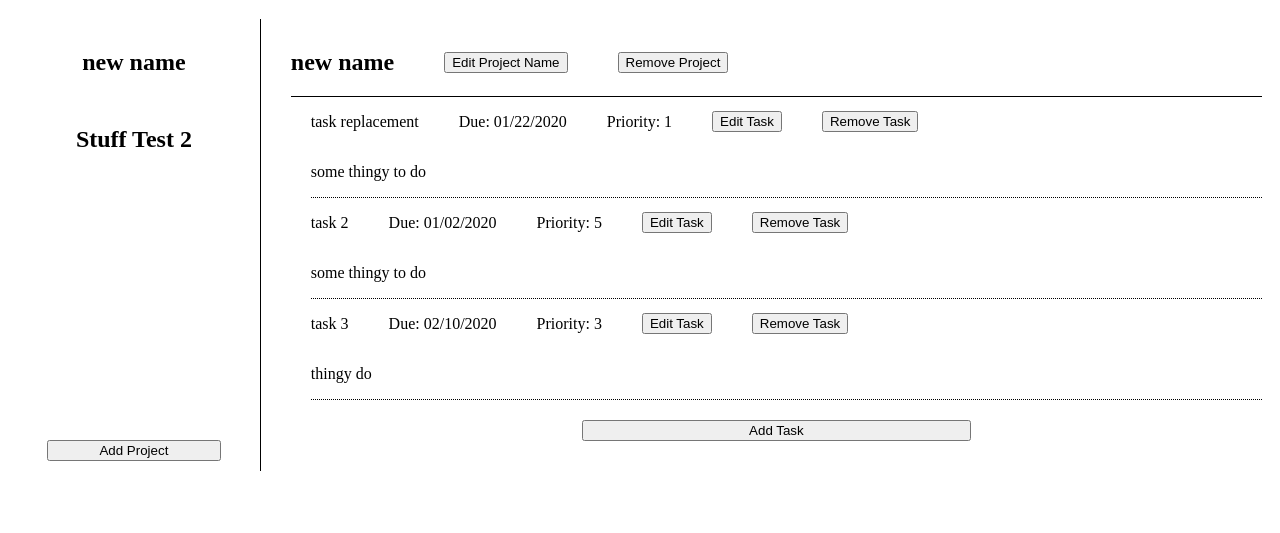
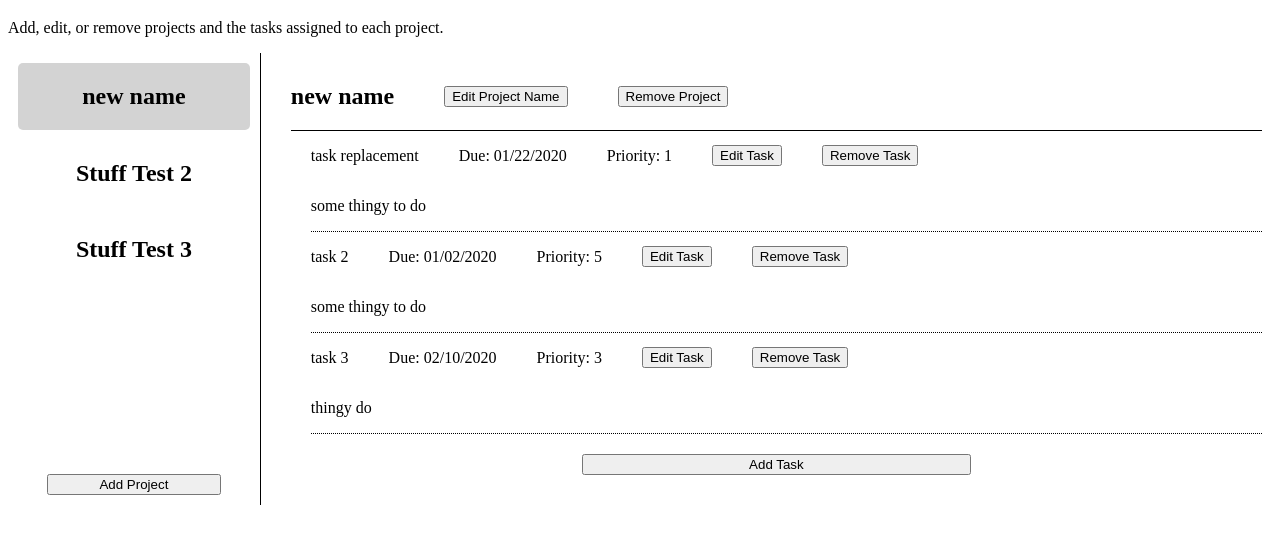
Before and after one commit to reisntea/odin-todo-list, a website built with webpack: page src/page.html in a window 1280 px wide. Shown: the part 61-594 px from the top of the page. Built offline with nearby package versions, Linux system fonts and the light colour scheme.

Commit message:
Can now click on the projects to see their tasks
Also updates the sidebar to highlight which project's tasks are being
displayed.

```diff
--- a/src/index.js
+++ b/src/index.js
@@ -157,6 +157,7 @@ function ScreenController () {
     allProjects.addTaskToProject(0, "task 2", "some thingy to do", "01/02/2020", 5);
     allProjects.addTaskToProject(0, "task 3", "thingy do", "02/10/2020", 3);
     allProjects.addTaskToProject(1, "tasky", "thingy to do", "01/23/2020", 4);
+    allProjects.addTaskToProject(1, "tasky 2", "to do", "02/23/2020", 2);
     allProjects.printTask(1, 0);
 
     allProjects.printAll();
@@ -166,11 +167,9 @@ function ScreenController () {
     allProjects.addTaskToProject(2, "taskksskks", "some thingy to do", "01/02/2020", 5);
     allProjects.printAll();
     allProjects.removeProject(2);
+    allProjects.addProject("Stuff Test 3");
     allProjects.printAll();
 
-    // Add an id attribute to tasks and projects in dom!!
-    // Also make sure to prevent default on submit buttons!!
-    //             And check validity!!
     const projectSidebar = document.getElementById("projects");
 
     const projectHeader = document.getElementById("project-title");
@@ -179,10 +178,12 @@ function ScreenController () {
     const taskAddButton = document.getElementById("submit-task");
 
     const tasksDiv = document.getElementById("tasks");
+
     // Value is the index of the project whose todo's are currently being shown
     let currentProject = 0;
 
     // Populates the projects div in the sidebar and gives each div the index of their respective project as data
+    // Also darkens the div corresponding to currentProject
     function populateSideBar () {
         projectSidebar.replaceChildren();
         allProjects.getAllProjectNames().forEach((name, index) => {
@@ -192,6 +193,10 @@ function ScreenController () {
             projectDiv.setAttribute("class", "project");
             projectDiv.setAttribute("data-project", index);
             projectName.textContent = name;
+
+            if (index === currentProject) {
+                projectDiv.classList.add("selected");
+            }
 
             projectDiv.appendChild(projectName);
             projectSidebar.appendChild(projectDiv);
@@ -257,9 +262,28 @@ function ScreenController () {
         return taskDiv;
     }
 
-    populateSideBar();
-    populateHeader();
-    populateTasks();
+    function updateDisplay () {
+        populateSideBar();
+        populateHeader();
+        populateTasks();
+    }
+
+    projectSidebar.addEventListener("click", (event) => {
+        const clickedProject = event.target.closest(".project");
+        if (!clickedProject) return;
+
+        if (currentProject != clickedProject.getAttribute('data-project')) {
+            currentProject = parseInt(clickedProject.getAttribute('data-project'));
+            updateDisplay();
+        }
+    });
+
+    updateDisplay();
+
+    // Add ability to remove, edit, and add projects and tasks to page
+    // Also make sure to prevent default on submit buttons!!
+    //             And check validity!!
+    // Hopefully won't be too hard since update display works fine :)
 }
 
 ScreenController();
--- a/src/page.html
+++ b/src/page.html
@@ -7,6 +7,7 @@
 </head>
 <body>
     <h1>To-do List</h1>
+    <p>Add, edit, or remove projects and the tasks assigned to each project.</p>
     <div id="container">
         <div id="sidebar">
 
--- a/src/styles.css
+++ b/src/styles.css
@@ -26,6 +26,7 @@
 .project {
     text-align: center;
     border-radius: 5px;
+    cursor: pointer;
 }
 
 #project-button {
@@ -90,3 +91,7 @@ form {
 textarea#description {
     resize: none;
 }
+
+.selected {
+    background-color: lightgray;
+}
```
